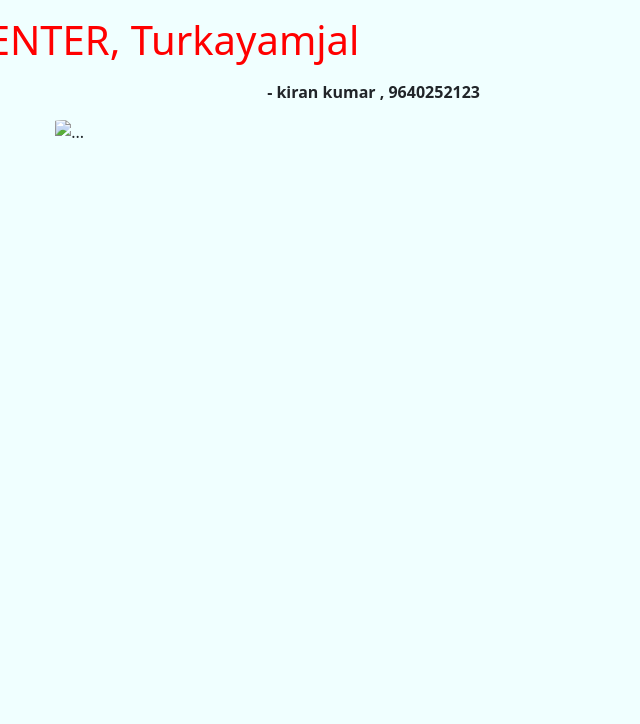
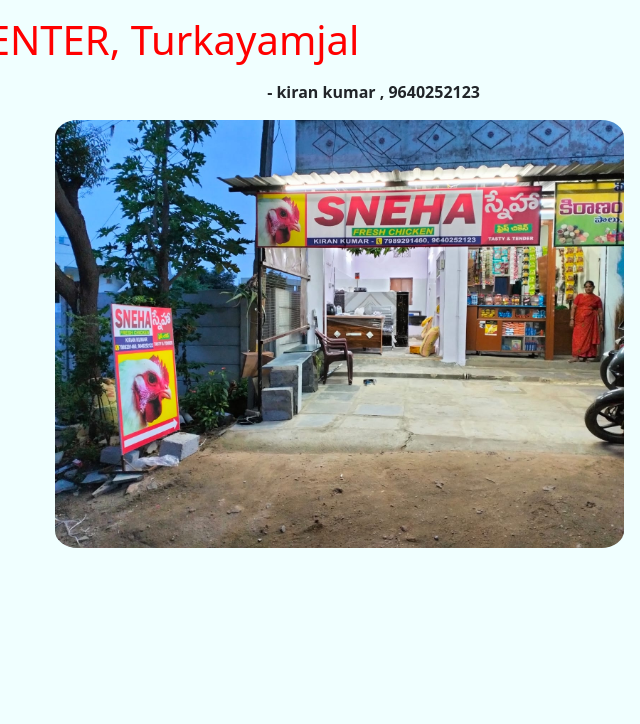
Before and after one commit to Kiran-Kumar-amhb/chickenSTATIC, a plain HTML site: page index.html in a window 1280 px wide. Shown: the full height of the page, 640-1280 px from the left. Drawn offline with nearby package versions, Linux system fonts and the light colour scheme; the site is published under a folder, as on GitHub Pages, so addresses that start at the root find nothing.

Commit message:
Update index.html

```diff
--- a/index.html
+++ b/index.html
@@ -18,7 +18,7 @@
     </div>
 
     <div class="img m-2">
-        <img src="/WhatsApp Image 2024-08-31 at 10.03.35_acbd4c67.jpg" class="img float-end shop-img" alt="...">
+        <img src="WhatsApp Image 2024-08-31 at 10.03.35_acbd4c67.jpg" class="img float-end shop-img" alt="...">
     </div>
 
     <div class="prices-div-main">
```
